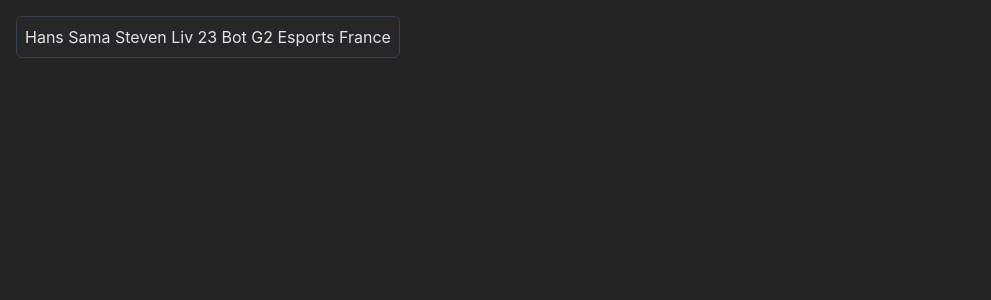
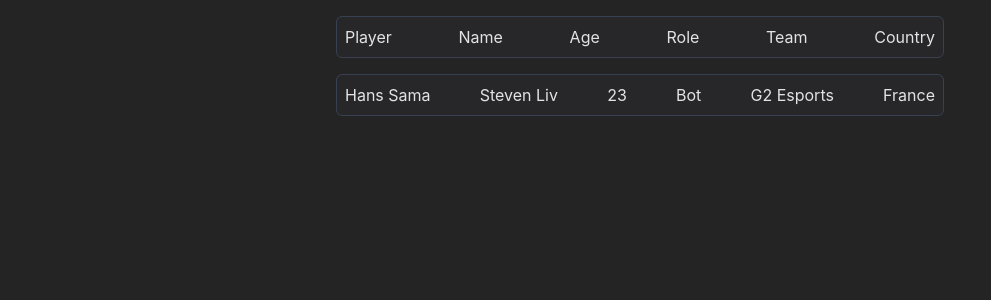
Before and after one commit to Artificyall/lol-esport-guessr, a React (Vite) app: page / in a window 1280 px wide. Shown: the top 300 px of the page, without its empty margins (0-991 px from the left). Built offline with nearby package versions, Linux system fonts and the light colour scheme.

Commit message:
general styling

```diff
--- a/src/App.tsx
+++ b/src/App.tsx
@@ -1,11 +1,12 @@
-import "./App.css"
 import Players from "./components/Players"
 import { players } from "./data/players"
 
 const App: React.FC = () => {
   return (
     <>
-      <Players players={players} />
+      <div className="flex flex-col items-center justify-center">
+        <Players players={players} />
+      </div>
     </>
   )
 }
--- a/src/components/Players.tsx
+++ b/src/components/Players.tsx
@@ -8,7 +8,16 @@
 const Players: React.FC<PlayersProps> = ({ players }) => {
   return (
     <>
-      <ul className="grid gap-4 grid-cols-3 grid-rows-3">
+      <div className="w-1/2">
+        <div className="p-2 m-4 bg-zinc-800 hover:overflow-auto rounded-md flex flex-row justify-between cursor-pointer border border-gray-700 hover:border-gray-500">
+          <p>Player</p>
+          <p>Name</p>
+          <p>Age</p>
+          <p>Role</p>
+          <p>Team</p>
+          <p>Country</p>
+        </div>
+        <ul>
           {players.map(
             (player) =>
               player.Player === "Hans Sama" && (
@@ -18,6 +27,7 @@
               )
           )}
         </ul>
+      </div>
     </>
   )
 }
```
Lines whose indentation alone changed are shown as unchanged.
